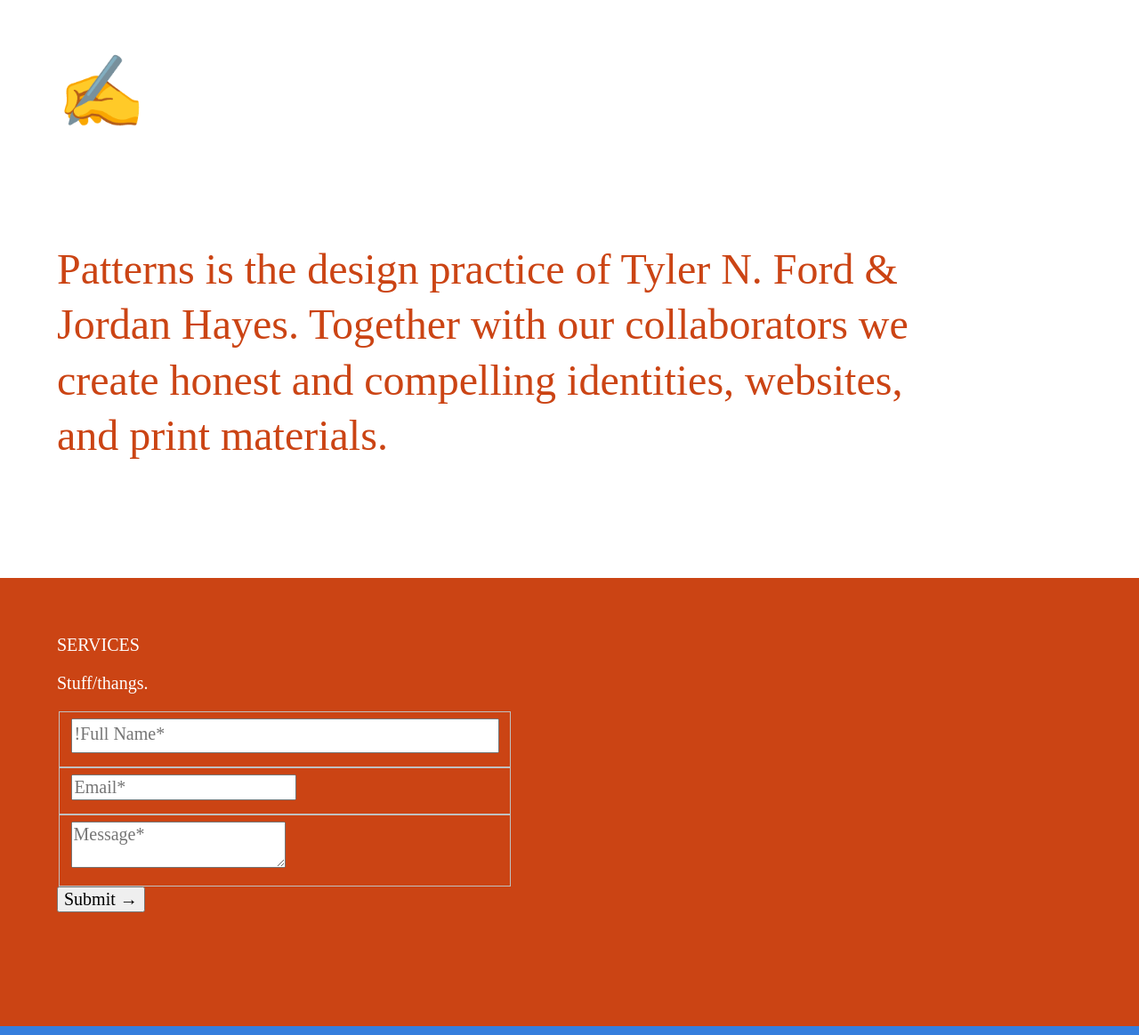
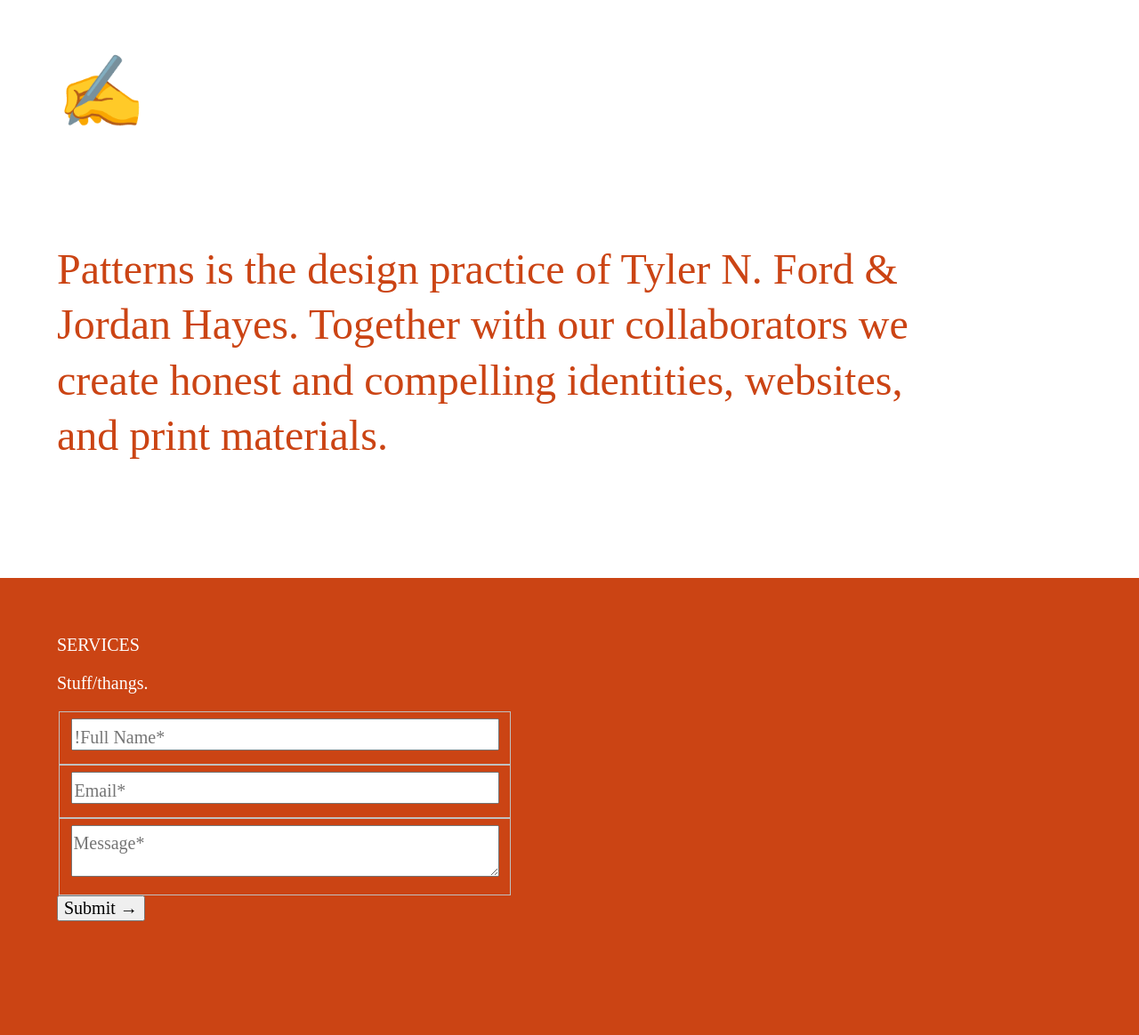
Before and after one commit to wearepatterns/wearepatterns.github.io, a Jekyll site: the page built from index.markdown, in a window 1280 px wide. Shown: the whole page at 89% size. Built offline with Jekyll 4.4.1, drawn with Linux system fonts in a browser that asks for light colours.

Commit message:
Update new.html

```diff
--- a/_layouts/new.html
+++ b/_layouts/new.html
@@ -43,13 +43,13 @@
 
             <form class="pb5 pb6-l mw6" action="//formspree.io/tylernford@gmail.com" method="POST">
                 <fieldset>
-                    <input class="pt1 pb2  w-100" type="text" name="Name" placeholder="!Full Name*" validate-required>
+                    <input class="pt2 w-100" type="text" name="Name" placeholder="!Full Name*" validate-required>
                 </fieldset>
                 <fieldset>
-                    <input type="email" name="Email" placeholder="Email*" validate-required validate-email>
+                    <input class="pt2 w-100" type="email" name="Email" placeholder="Email*" validate-required validate-email>
                 </fieldset>
                 <fieldset>
-                    <textarea name="Message" placeholder="Message*" validate-required></textarea>
+                    <textarea class="pt2 w-100" name="Message" placeholder="Message*" validate-required></textarea>
                 </fieldset>
                 <input type="submit" value="Submit &#8594;">
                 <input type="hidden" name="_next" value="../thanks.html" />
```
